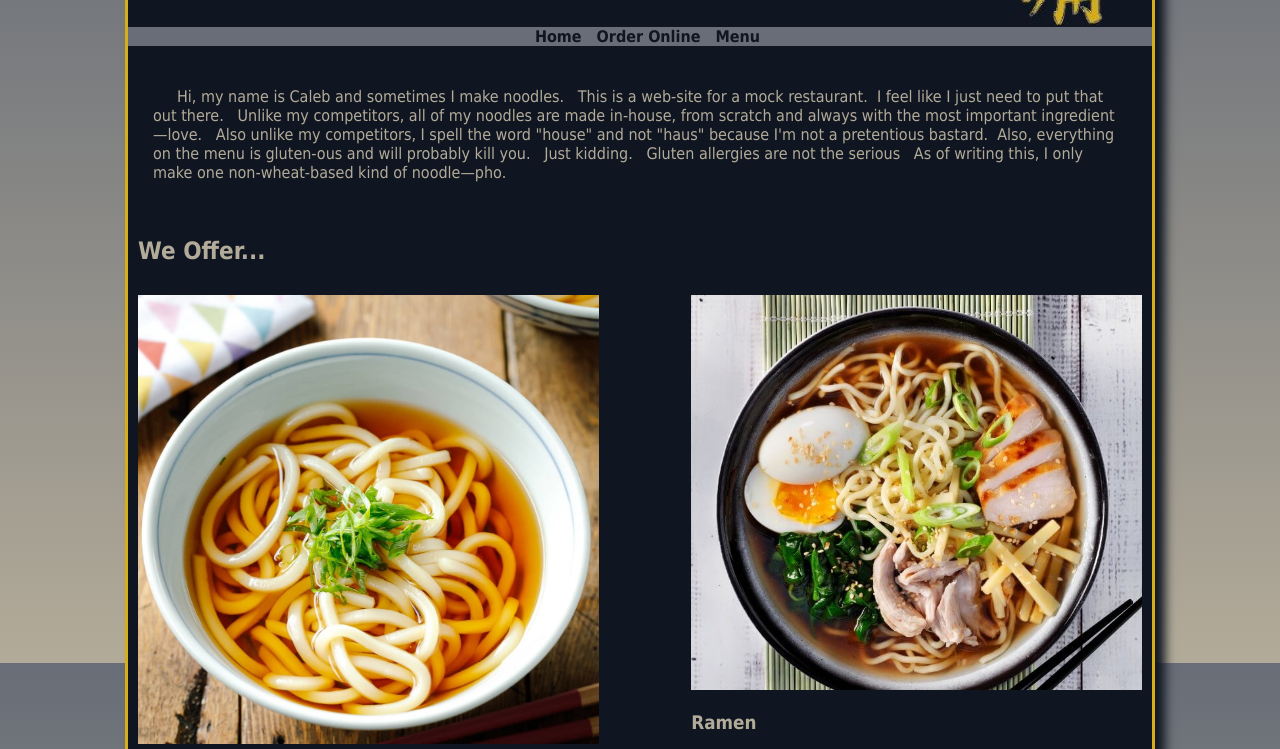
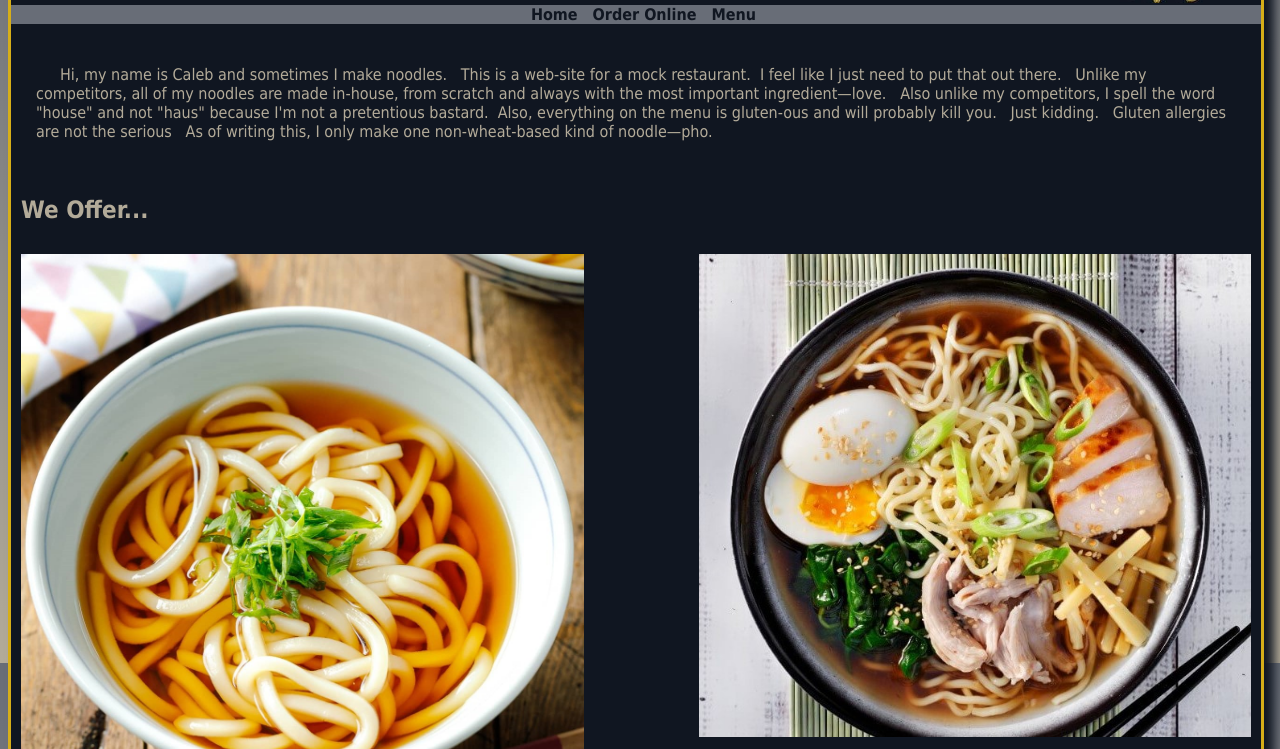
Before and after one commit to Csonderegger999/Csonderegger999.github.io, a plain HTML site: page index.html in a window 1280 px wide. Shown: the part 137-886 px from the top of the page. Drawn offline with Linux system fonts and the light colour scheme.

Commit message:
Update Noodles.css

```diff
--- a/Noodles.css
+++ b/Noodles.css
@@ -1,5 +1,5 @@
 #wrapper{
-	width: auto;
+	width: 80%;
 	background-color: #101621;
 	margin: 30px auto 30px auto;
 	max-width: 1250px;
@@ -13,9 +13,6 @@ body{
 	background-attachment: fixed;
 	font-family: Tahoma, Verdana, serif;
 	color: #B3AB99;
-	padding: 0px 0px 0px 0px;
-	margin: 0px 0px 0px 0px;
-	border: 0px 0px 0px 0px;
 }
 header{
 	color: #B3AB99;
@@ -42,15 +39,16 @@ header{
 		    line-height: 3;
 	  	    vertical-align: middle;
         }
+}
+@media (min-width: 375px){
+	body{}
 	#wrapper{
-		width: 80%;
+		width: 100%;
 		background-color: #101621;
-		margin: 30px auto 30px auto;
-		max-width: 1250px;
-		box-shadow: 10px 10px 10px #101621;
+		margin: 0px 0px 0px 0px;
 		border: 3px solid #D6AE18;
 		min-width: 365px;
-}
+	}
 }
 header h1{
 	text-align: center;
```
